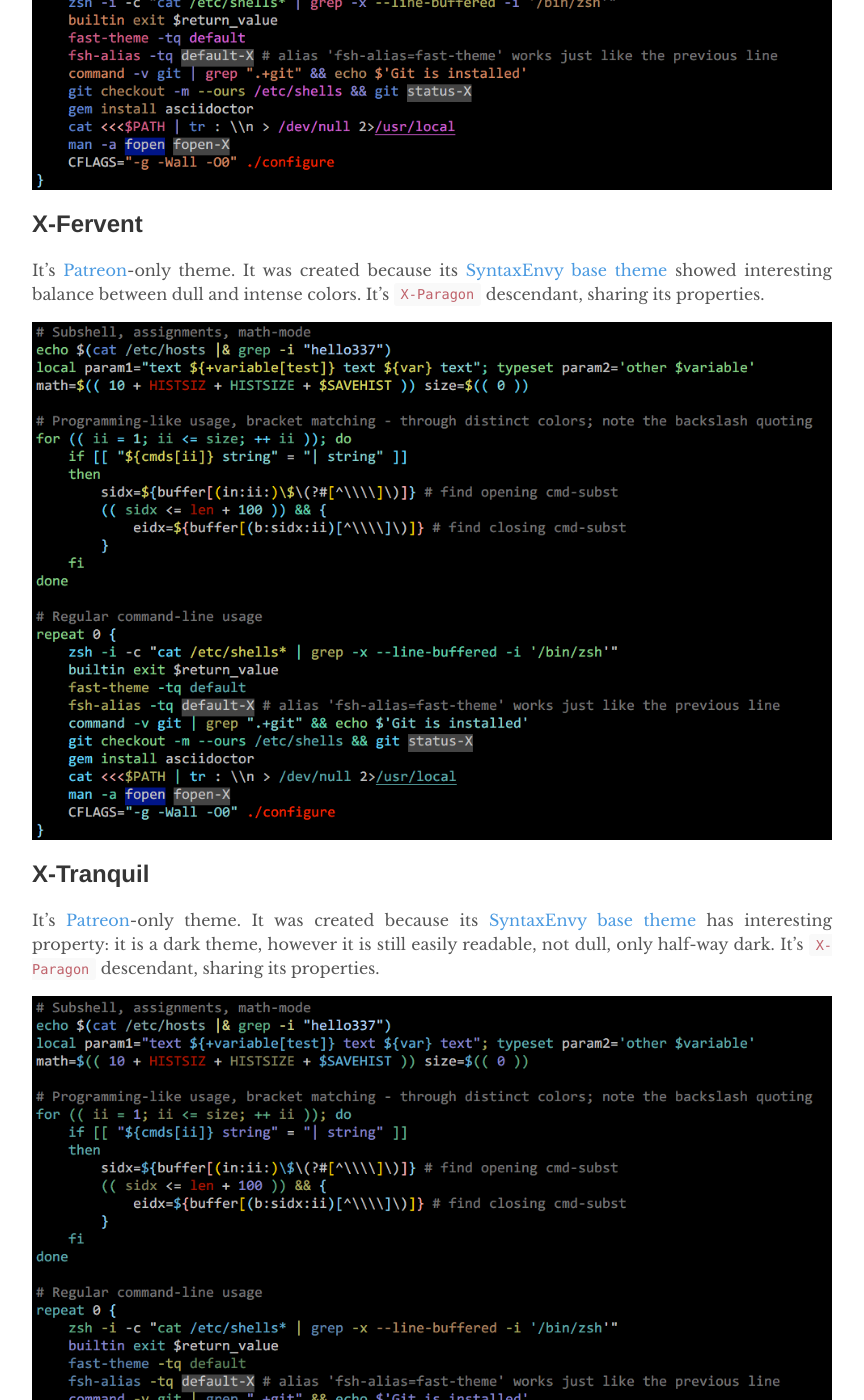
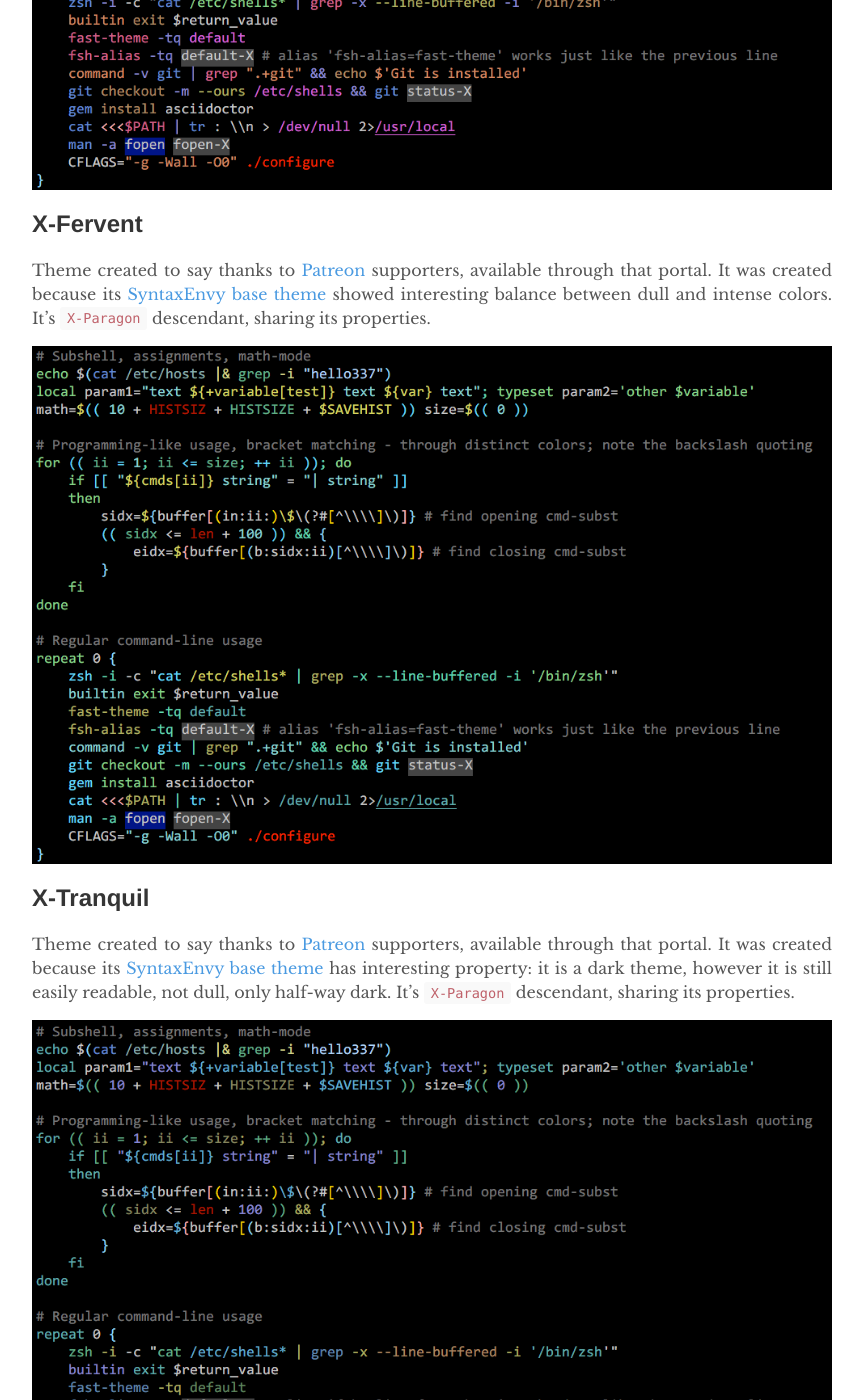
Before and after one commit to zdharma-continuum/zdharma-continuum.github.io, a Jekyll site: the page built from _posts/2018-09-17-New-40-working-hours,-next-generation-themes.markdown, in a window 1280 px wide and 1400 px high, scrolled down 3008 px. Shown: the whole window, without its empty margins (208-1072 px from the left). Built offline with Jekyll 4.4.1, drawn with Linux system fonts in a browser that asks for light colours.

Commit message:
Updated X-Paragon theme post

```diff
--- a/_posts/2018-09-17-New-40-working-hours,-next-generation-themes.markdown
+++ b/_posts/2018-09-17-New-40-working-hours,-next-generation-themes.markdown
@@ -89,7 +89,8 @@ why it recalled, but there has to be something in the theme :)
 
 ## X-Fervent
 
-It's [Patreon](https://patreon.com/psprint)-only theme. It was created because its [SyntaxEnvy base
+Theme created to say thanks to [Patreon](https://patreon.com/psprint) supporters, available through
+that portal. It was created because its [SyntaxEnvy base
 theme](https://www.syntaxenvy.com/0684041) showed interesting balance between dull and intense
 colors. It's `X-Paragon` descendant, sharing its properties.
 
@@ -97,7 +98,8 @@ colors. It's `X-Paragon` descendant, sharing its properties.
 
 ## X-Tranquil
 
-It's [Patreon](https://patreon.com/psprint)-only theme. It was created because its [SyntaxEnvy base
+Theme created to say thanks to [Patreon](https://patreon.com/psprint) supporters, available through
+that portal. It was created because its [SyntaxEnvy base
 theme](https://www.syntaxenvy.com/0854273) has interesting property: it is a dark theme, however
 it is still easily readable, not dull, only half-way dark. It's `X-Paragon` descendant, sharing its
 properties.
```
